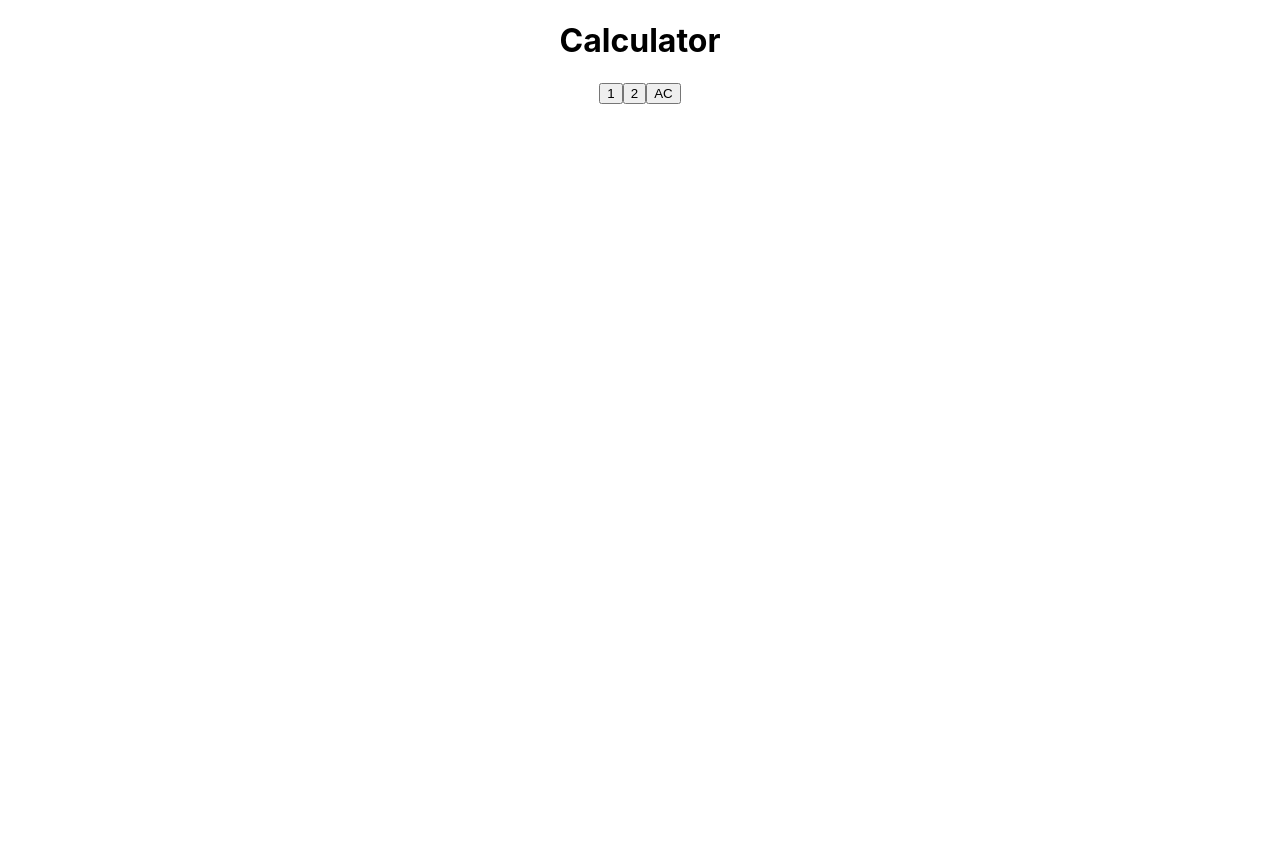
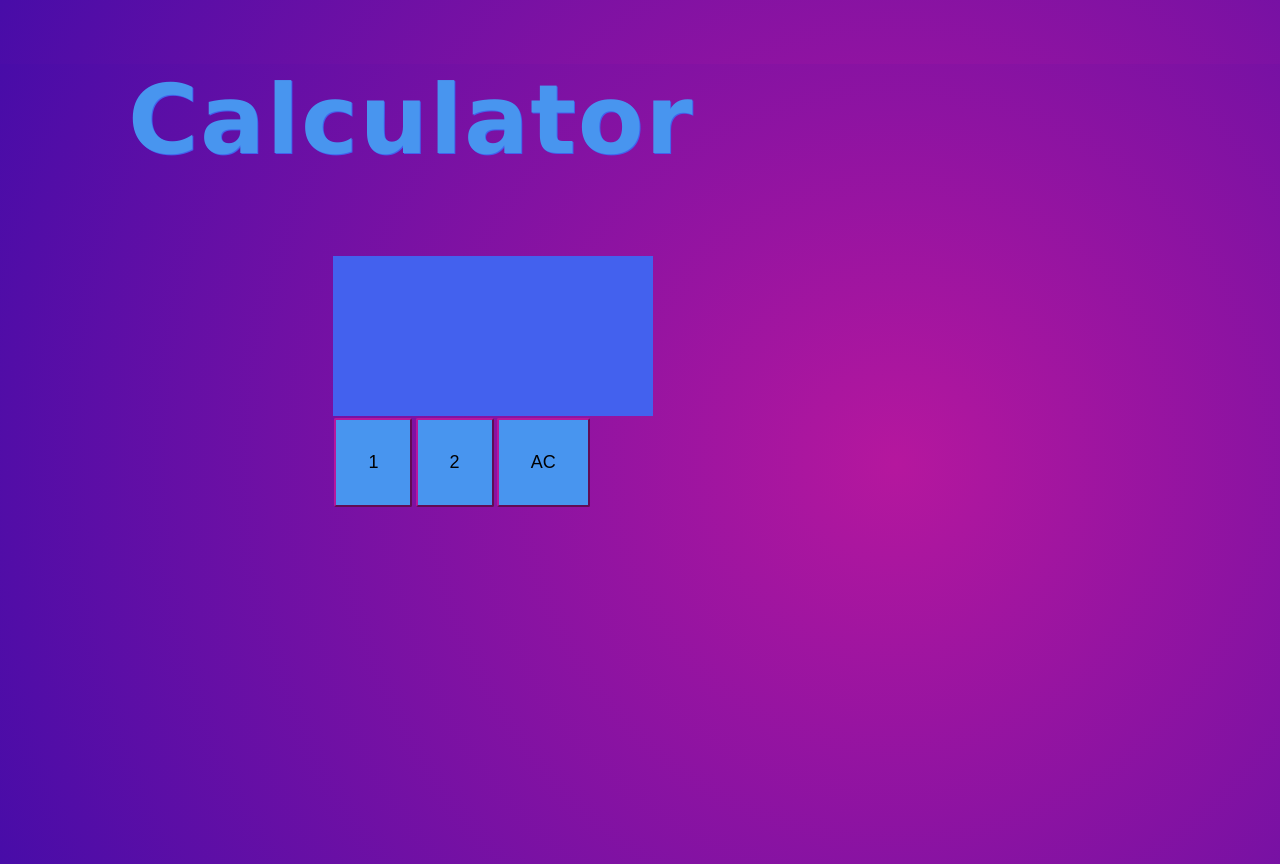
Before and after one commit to FractalFraction/calculator, a React (Create React App) app: page / in a window 1280 px wide. Before the commit the page ends 800 px from the top, so only its background shows below. Built offline with nearby package versions, Linux system fonts and the light colour scheme.

Commit message:
updated css styling

```diff
--- a/src/App.css
+++ b/src/App.css
@@ -1,38 +1,22 @@
-.App {
-  text-align: center;
+body {
+  font-family: Verdana, Geneva, sans-serif;
+  font-size: 3rem;
+  letter-spacing: 0.1rem;
+  word-spacing: 0.3rem;
+  color: #000000;
+  font-weight: normal;
+  text-decoration: none;
+  font-style: normal;
+  font-variant: normal;
+  text-transform: none;
 }
 
-.App-logo {
-  height: 40vmin;
-  pointer-events: none;
+div.App {
+  margin: 0 10%;
+  padding: 0;
 }
 
-@media (prefers-reduced-motion: no-preference) {
-  .App-logo {
-    animation: App-logo-spin infinite 20s linear;
-  }
+h1, h2, h3, h4, h5, h6 {
+  color: var(--dodger-blue);
+  text-shadow: 1px 1px var(--ultramarine-blue);
 }
-
-.App-header {
-  background-color: #282c34;
-  min-height: 100vh;
-  display: flex;
-  flex-direction: column;
-  align-items: center;
-  justify-content: center;
-  font-size: calc(10px + 2vmin);
-  color: white;
-}
-
-.App-link {
-  color: #61dafb;
-}
-
-@keyframes App-logo-spin {
-  from {
-    transform: rotate(0deg);
-  }
-  to {
-    transform: rotate(360deg);
-  }
-}
--- /dev/null
+++ b/src/components/Calculator/Calculator.css
@@ -0,0 +1,24 @@
+div.calculator {
+  margin: 5rem 20%;
+}
+
+button {
+  padding: 2rem;
+  margin: 0.1rem;
+  border-radius: 2px;
+  border-color: var(--byzantine);
+  background-color: var(--dodger-blue);
+  font-size: large;
+}
+
+button:hover {
+  color: var(--trypan-blue);
+  background-color: var(--dodger-blue);
+}
+
+div.display {
+  width: 20rem;
+  height: 10rem;
+  background-color: var(--ultramarine-blue);
+  border-color: var(--byzantine);
+}
--- a/src/components/Calculator/Calculator.js
+++ b/src/components/Calculator/Calculator.js
@@ -1,4 +1,5 @@
 import React from 'react'
+import './Calculator.css'
 import Button from '../../Button/Button.js'
 import Display from '../Display/Display.js'
 
@@ -20,8 +21,10 @@ import Display from '../Display/Display.js'
 
    render() {
      return(
-     <div>
-        <Display displayStr = {`${this.state.display}`} />
+     <div className="calculator">
+        <div className="display">
+          <Display displayStr = {`${this.state.display}`} />
+        </div>
         <button id={`number-button-${this.state.button[0]}`} data-testid={`number-button-${this.state.button[0]}`} onClick={() => this.updateDisplay(0)}>{this.state.button[0]}</button>
         <button id={`number-button-${this.state.button[1]}`} data-testid={`number-button-${this.state.button[1]}`} onClick={() => this.updateDisplay(1)}>{this.state.button[1]}</button>
         <button id="button-clear" data-testid="button-clear" onClick={() => this.clearDisplay()}>AC</button>
--- a/src/index.css
+++ b/src/index.css
@@ -1,13 +1,28 @@
-body {
+:root {
+--flickr-pink: #f72585ff;
+--byzantine: #b5179eff;
+--purple: #7209b7ff;
+--purple-2: #560badff;
+--trypan-blue: #480ca8ff;
+--trypan-blue-2: #3a0ca3ff;
+--persian-blue: #3f37c9ff;
+--ultramarine-blue: #4361eeff;
+--dodger-blue: #4895efff;
+--vivid-sky-blue: #4cc9f0ff;
+}
+
+* {
+  box-sizing: border-box;
+}
+
+html, body {
   margin: 0;
+  height: 100vh;
+  width: 100vw;
   font-family: -apple-system, BlinkMacSystemFont, 'Segoe UI', 'Roboto', 'Oxygen',
     'Ubuntu', 'Cantarell', 'Fira Sans', 'Droid Sans', 'Helvetica Neue',
     sans-serif;
   -webkit-font-smoothing: antialiased;
   -moz-osx-font-smoothing: grayscale;
+  background: radial-gradient(circle at 70%, var(--byzantine) 0, var(--trypan-blue) 100%);
 }
-
-code {
-  font-family: source-code-pro, Menlo, Monaco, Consolas, 'Courier New',
-    monospace;
-}
```
Also changed, not shown: 1 other file (tests, documents, lock files or other folders).
